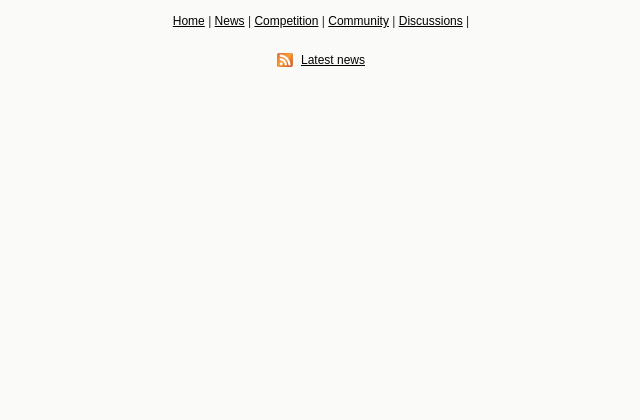
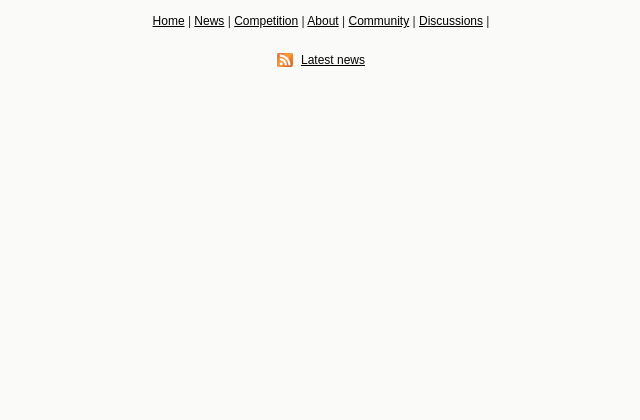
Before and after one commit to nuSPIC/webapp, a Django app: page / in a window 1280 px wide. Shown: the part 365-785 px from the top of the page, without its empty margins (319-959 px from the left). Run offline with Django 3.2, Linux system fonts and the light colour scheme; data that the repository does not hold is empty; parts of the project's set-up code (start-up, migrations or seed data) failed here and were passed over.

Commit message:
Change base and mainpage templates

```diff
--- a/news/templates/mainpage.html
+++ b/news/templates/mainpage.html
@@ -26,7 +26,6 @@
         <img src="/media/images/special/test_nuSPIC2.png"/>
     </div>
 
-
     <div style="width:660px; margin-left: 300px">
         {{ flatpage.content }}
     </div>
--- a/templates/base.html
+++ b/templates/base.html
@@ -28,7 +28,7 @@
                 <a href="{% url mainpage %}">Home</a> |
                 <a href="{% url news_archive %}">News</a> |
                 <a href="{% url network_list %}"><b style="color:orange">Competition</b></a> |
-<!--                 <a href="/about/">About</a> | -->
+                <a href="/about/">About</a> |
                 <a href="{% url accounts %}">Community</a> |
                 <a href="{% url forum %}">Discussions</a> |
 <!--                 <a href="/contact/">Contact</a> -->
@@ -44,7 +44,7 @@
                 <a href="{% url mainpage %}">Home</a> |
                 <a href="{% url news_archive %}">News</a> |
                 <a href="{% url network_list %}"> Competition</a> |
-<!--                 <a href="/about/">About</a> | -->
+                <a href="/about/">About</a> |
                 <a href="{% url accounts %}">Community</a> |
                 <a href="{% url forum %}">Discussions</a> |
 <!--                 <a href="/contact/">Contact</a> -->
```
